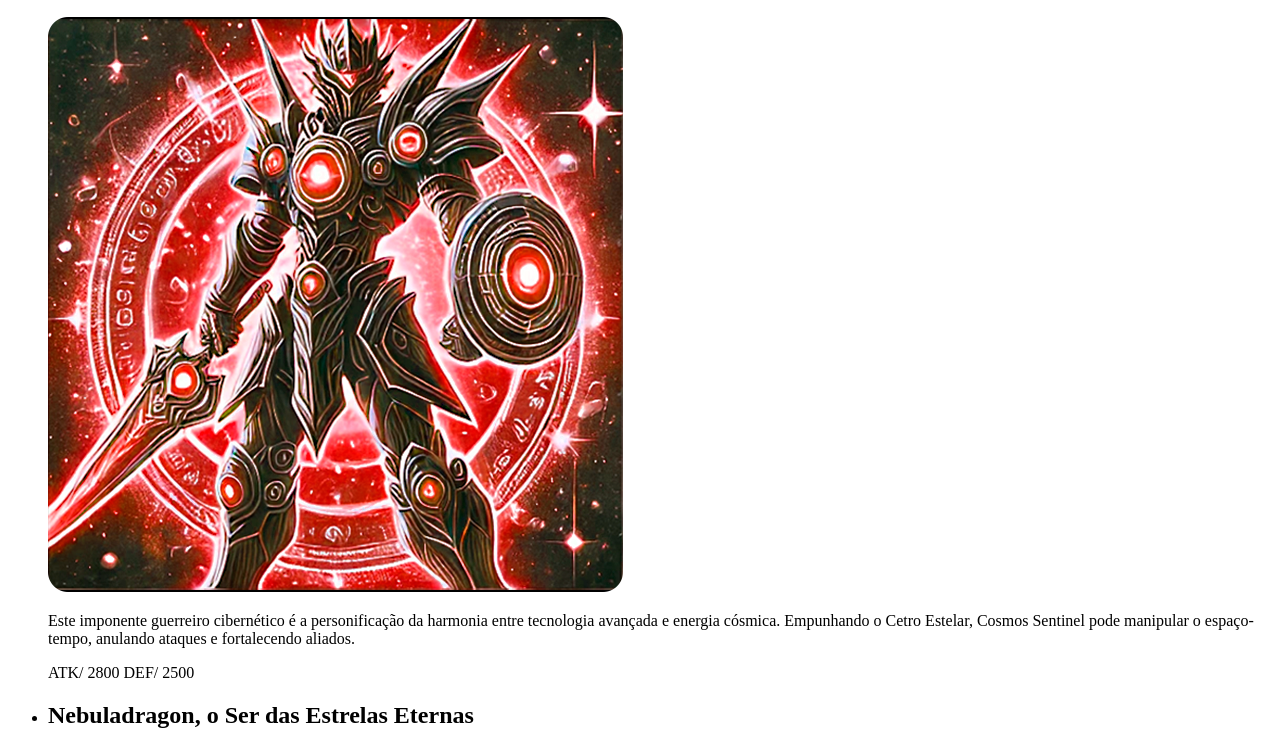
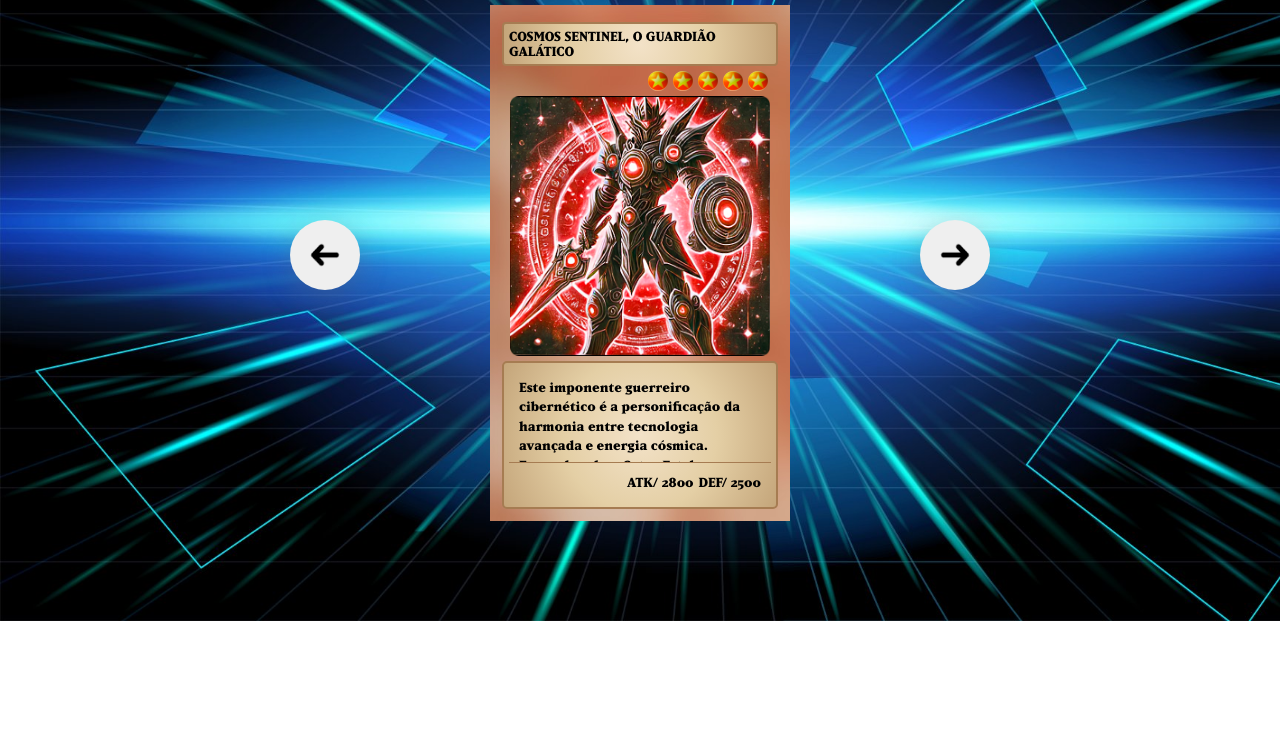
Before and after one commit to hrybch/projeto-live-yugioh, a plain HTML site: page index.html in a window 1280 px wide. Shown: the part 179-925 px from the top of the page. After the commit the page ends 800 px from the top, so only its background shows below. Drawn offline with Linux system fonts and the light colour scheme.

Commit message:
adicionado os arquivos CSS

```diff
--- a/index.html
+++ b/index.html
@@ -4,14 +4,17 @@
     <meta charset="UTF-8" />
     <meta name="viewport" content="width=device-width, initial-scale=1.0" />
     <title>Projeto Yu-gi-Oh!</title>
+    <link rel="stylesheet" href="src/css/fonts.css">
+    <link rel="stylesheet" href="src/css/reset.css">
+    <link rel="stylesheet" href="src/css/style.css">
   </head>
   <body>
-    <head class="cabecalho">
+    <header class="cabecalho">
       <h1 class="titulo">Projeto Yu-Gi-Oh!</h1>
-    </head>
+    </header>
     <main class="slider">
       <button class="btn-seta btn-voltar" id="btn-voltar">
-        <img src="./src/images/seta.png" alt="seta voltar" />
+        <img src="src/images/seta.png" alt="seta voltar" />
       </button>
       <ul class="lista-personagens">
         <li class="carta fundo-1 selecionado">
@@ -73,7 +76,7 @@
             </div>
           </div>
         </li>
-        <li class="cartao fundo-3">
+        <li class="carta fundo-3">
             <div class="carta-virada"></div>
             <h2 class="nome">Cyberblade Paladin, o Cavaleiro Digital</h2>
             <div class="nivel-carta">
@@ -101,7 +104,7 @@
               </div>
             </div>
           </li>
-          <li class="cartao fundo-4">
+          <li class="carta fundo-4">
             <div class="carta-virada"></div>
             <h2 class="nome">Mechadragon X, o Destruidor Biomecânico</h2>
             <div class="nivel-carta">
@@ -133,7 +136,7 @@
               </div>
             </div>
           </li>
-          <li class="cartao fundo-5">
+          <li class="carta fundo-5">
             <div class="carta-virada"></div>
             <h2 class="nome">Archmage Stellarion, o Guardião das Estrelas</h2>
             <div class="nivel-carta">
@@ -161,7 +164,7 @@
               </div>
             </div>
           </li>
-          <li class="cartao fundo-6">
+          <li class="carta fundo-6">
             <div class="carta-virada"></div>
             <h2 class="nome">Aegis Knight, o Guardião do Firmamento</h2>
             <div class="nivel-carta">
@@ -190,7 +193,7 @@
               </div>
             </div>
           </li>
-          <li class="cartao fundo-7">
+          <li class="carta fundo-7">
             <div class="carta-virada"></div>
             <h2 class="nome">Stormbringer Dragon, o Arauto das Tempestades</h2>
             <div class="nivel-carta">
--- /dev/null
+++ b/src/css/fonts.css
@@ -0,0 +1,4 @@
+@font-face {
+    font-family: 'YuGiOh';
+    src: url(../fonts/fonte-yu-gi-oh.otf);
+}
--- /dev/null
+++ b/src/css/reset.css
@@ -0,0 +1,9 @@
+* {
+    margin: 0;
+    padding: 0;
+    box-sizing: border-box;
+}
+
+ul {
+    list-style: none;
+}
--- /dev/null
+++ b/src/css/style.css
@@ -0,0 +1,168 @@
+body {
+    font-family: 'Yugioh', serif;
+    background-image: url(../images/fundo-site.jpg);
+    background-repeat: no-repeat;
+    background-size: cover;
+    display: flex;
+    justify-content: center;
+    flex-direction: column;
+    min-height: 100vh;
+    gap: 30px;
+}
+
+.cabecalho {
+    display: flex;
+    justify-content: center;
+}
+
+.cabecalho .titulo {
+    color: #f3e2c8;
+}
+
+.carta {
+    opacity: 0;
+    display: flex;
+    flex-direction: column;
+    padding: 12px;
+    gap: 5px;
+    position: absolute;
+}
+
+.carta.selecionado {
+    opacity: 1;
+    z-index: 1;
+}
+
+.lista-personagens {
+    width: 300px;
+    height: 500px;
+    border-radius: 10px;
+    position: relative;
+}
+
+.slider {
+    display: flex;
+    justify-content: center;
+    align-items: center;
+    gap: 130px;
+}
+
+.carta .nome {
+    font-size: 13px;
+    padding: 5px;
+    text-transform: uppercase;
+    background: radial-gradient(circle, #f3e2c8, #e4cfa5, #c4a57a);
+    border: 2px solid #a67c52;
+    border-radius: 4px;
+}
+
+.carta .estrela {
+    width: 20px;
+    height: 20px;
+    background-image: url(../images/nivel-carta.png);
+    background-size: contain;
+    background-repeat: no-repeat;
+    display: inline-block;
+}
+
+.carta .nivel-carta{
+    display: flex;
+    justify-content: flex-end;
+    margin-right: 10px;
+    gap: 5px;
+}
+
+.carta .img-carta {
+    max-width: 260px;
+    align-self: center;
+}
+
+.carta .informacoes {
+    border-radius: 5px;
+    max-width: 300px;
+    color: black;
+    background: radial-gradient(circle, #f3e2c8, #e4cfa5, #c4a57a);
+    border: 2px solid #a67c52;
+    text-align: left;
+    line-height: 1.5;
+    padding: 5px;
+}
+
+.carta .informacoes .descricao {
+    border-bottom: 1px solid #a67c52;
+    padding: 10px;
+    max-height: 95px;
+    overflow-y: scroll;
+    font-size: 13px;
+}
+
+.carta .informacoes .informacoes-ataque {
+    display: flex;
+    justify-content: flex-end;
+    gap: 5px;
+    padding: 10px;
+}
+
+.carta .informacoes .informacoes-ataque span {
+    font-size: 13px;
+}
+
+.fundo-1 {
+    background: url(../images/fundo-1.jpg) no-repeat;
+}
+.fundo-2 {
+    background: url(../images/fundo-2.jpg) no-repeat;
+}
+.fundo-3 {
+    background: url(../images/fundo-3.jpg) no-repeat;
+}
+.fundo-4 {
+    background: url(../images/fundo-4.jpg) no-repeat;
+}
+.fundo-5 {
+    background: url(../images/fundo-5.jpg) no-repeat;
+}
+.fundo-6 {
+    background: url(../images/fundo-6.jpg) no-repeat;
+}
+.fundo-7 {
+    background: url(../images/fundo-7.jpg) no-repeat;
+}
+
+.btn-seta {
+    width: 70px;
+    height: 70px;
+    display: flex;
+    align-items: center;
+    justify-content: center;
+    border-radius: 50px;
+    border: 0;
+    cursor: pointer;
+    transition: background-color 0.2s ease-in-out;
+    box-shadow: rgba(100, 100, 111, 0.3) 0px 7px 29px 0px;
+}
+
+.btn-seta:hover {
+    background-color: darkslateblue ;
+}
+
+.btn-seta.btn-voltar {
+    transform: rotateY(180deg);
+}
+
+body::-webkit-scrollbar-track{
+    background-color: #c08057;
+}
+
+::-webkit-scrollbar {
+    width: 8px;
+}
+
+::-webkit-scrollbar-thumb {
+    background: #c08057;
+    border-radius: 10px;
+}
+
+::-webkit-scrollbar-thumb:hover {
+    background: #c08057;
+}
```
